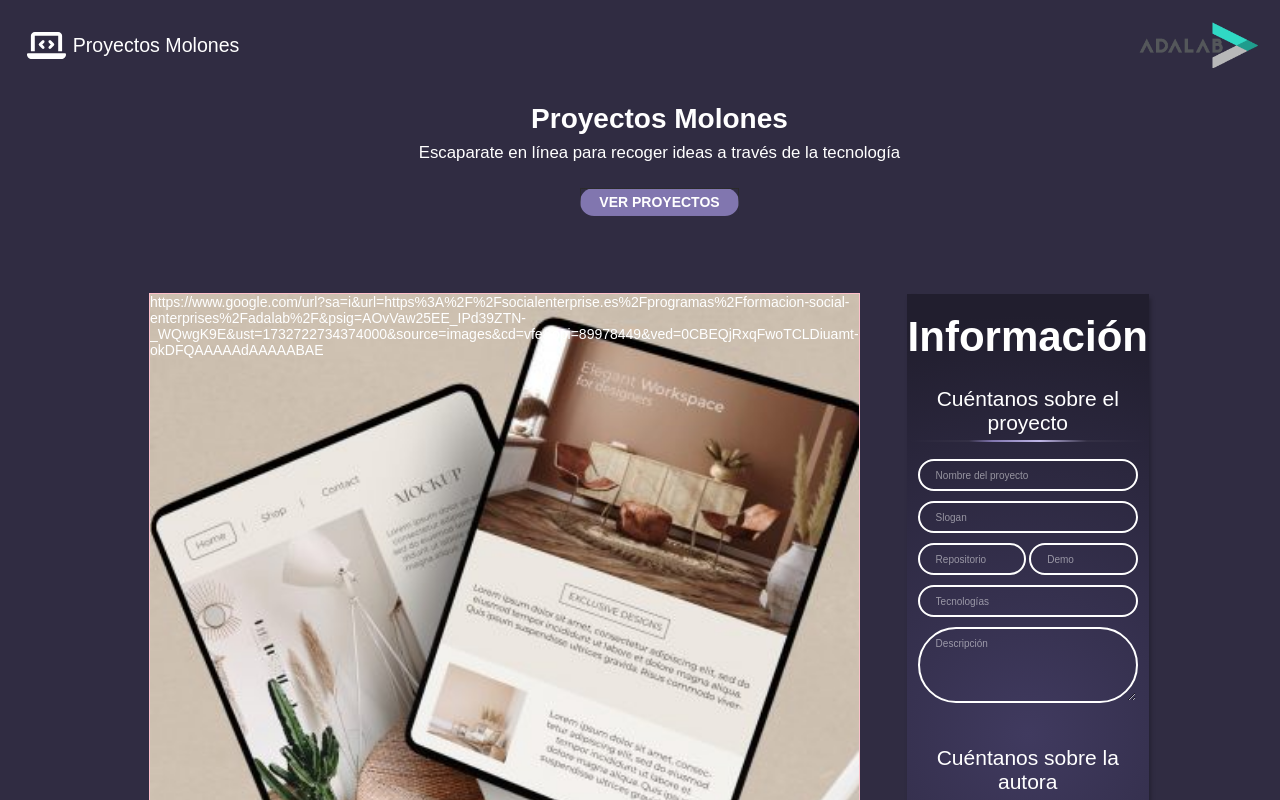
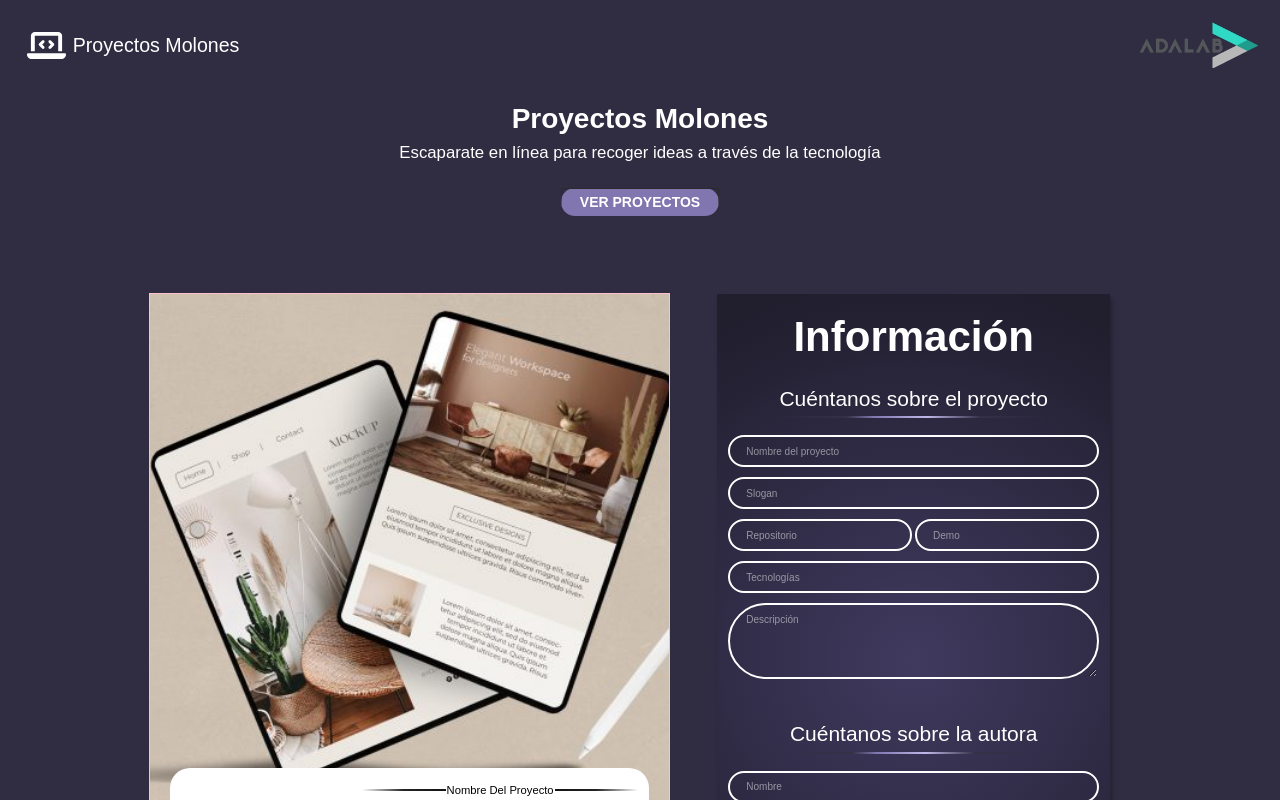
Before and after one commit to Tania-nad/project-promo-a-module-3-team-3, a React (Vite) app: page / in a window 1280 px wide. Shown: the top 800 px of the page. Built offline with nearby package versions, Linux system fonts and the light colour scheme.

Commit message:
changes to Form and App to render url-not accomplished

```diff
--- a/src/components/App.jsx
+++ b/src/components/App.jsx
@@ -31,6 +31,7 @@ function App() {
       "https://www.google.com/url?sa=i&url=https%3A%2F%2Fsocialenterprise.es%2Fprogramas%2Fformacion-social-enterprises%2Fadalab%2F&psig=AOvVaw25EE_IPd39ZTN-_WQwgK9E&ust=1732722734374000&source=images&cd=vfe&opi=89978449&ved=0CBEQjRxqFwoTCLDiuamt-okDFQAAAAAdAAAAABAE",
     photo:
       "https://www.google.com/url?sa=i&url=https%3A%2F%2Fsocialenterprise.es%2Fprogramas%2Fformacion-social-enterprises%2Fadalab%2F&psig=AOvVaw25EE_IPd39ZTN-_WQwgK9E&ust=1732722734374000&source=images&cd=vfe&opi=89978449&ved=0CBEQjRxqFwoTCLDiuamt-okDFQAAAAAdAAAAABAE",
+    url: "",
   });
 
   const handleNameProject = (nameProject) => {
@@ -66,7 +67,7 @@ function App() {
       },
     }).then((data) => {
       console.log(data);
-      setProject(data);
+
       //pintar en el html la url que devuelve el servidor
     });
   };
--- a/src/components/Form.jsx
+++ b/src/components/Form.jsx
@@ -32,6 +32,7 @@ function Form(props) {
   const handleClickImage = () => {
     props.onSubmitImage();
   };
+
   return (
     <form className="addForm">
       <h2 className="title">Información</h2>
--- a/src/components/Preview.jsx
+++ b/src/components/Preview.jsx
@@ -3,7 +3,7 @@ import PropTypes from "prop-types";
 const Preview = (props) => {
   return (
     <section className="preview">
-      <div className="projectImage">{props.imageProjectUser}</div>
+      <div className="projectImage"></div>
       <article className="card">
         <h2 className="card__projectTitle">
           <span className="card__projectTitle--text">
```
